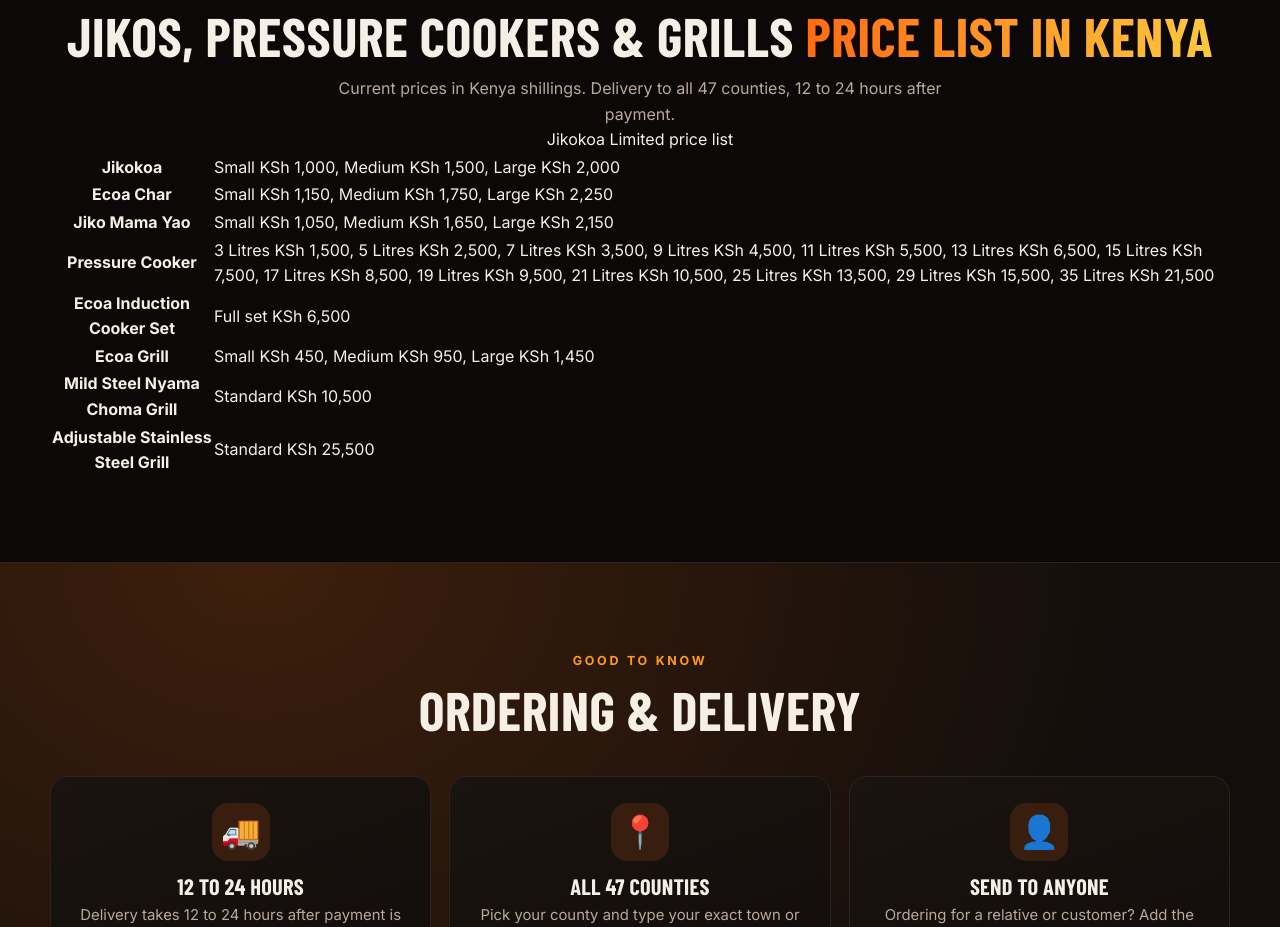
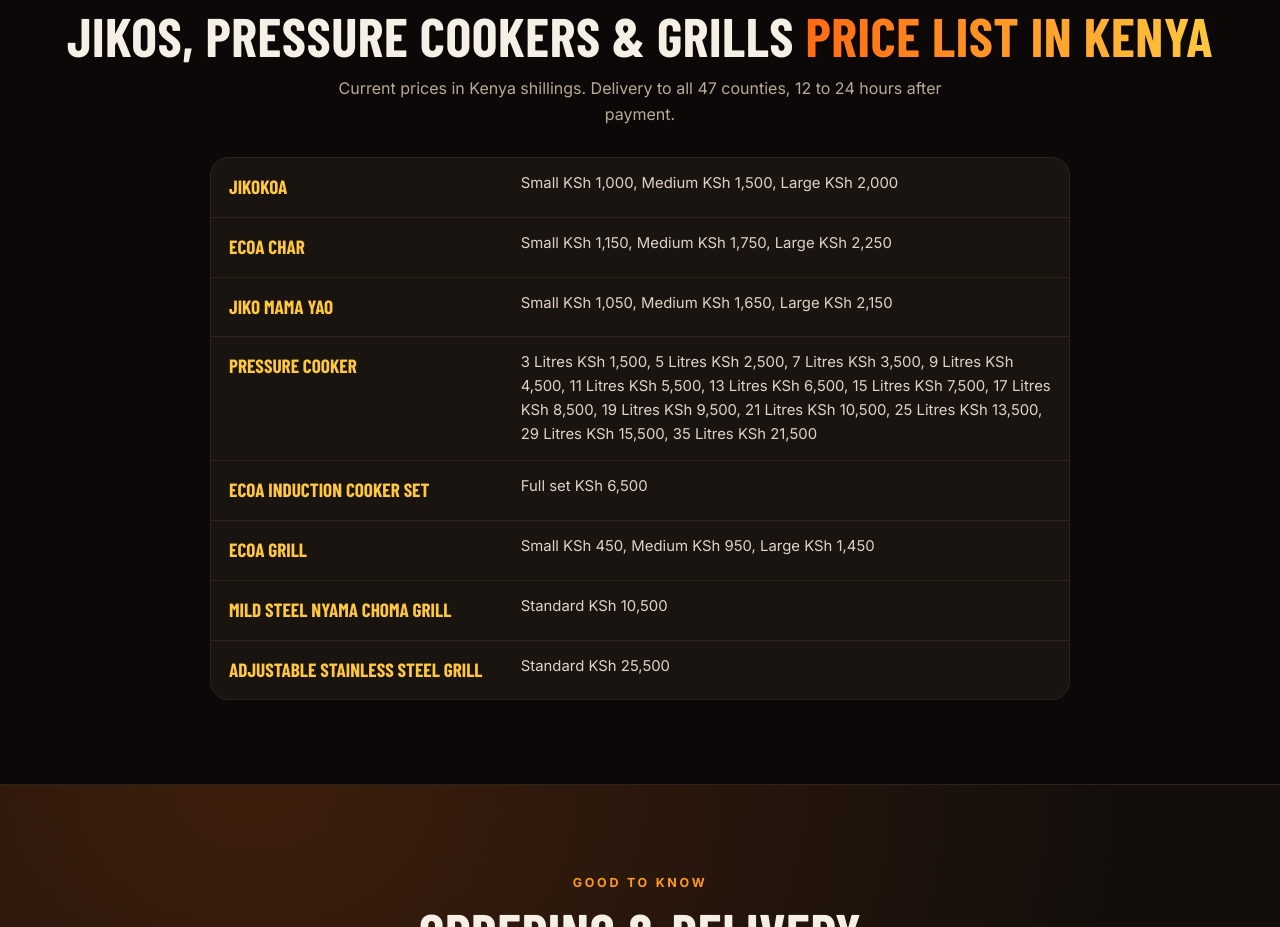
Before and after one commit to eqsedii/Jiko-koa, a plain HTML site: page shop.html in a window 1280 px wide. Shown: the part 3325-4252 px from the top of the page. Drawn offline with nearby package versions, Linux system fonts and the light colour scheme; a web font is replaced by a local one.

Commit message:
Add files via upload

```diff
--- a/css/style.css
+++ b/css/style.css
@@ -289,3 +289,12 @@ footer li .wai{vertical-align:-4px;fill:#25d366}
 .cdlg p{color:var(--mut);margin-bottom:18px}
 .cdlg .two{display:grid;grid-template-columns:1fr 1fr;gap:10px}
 .btn-danger{background:#e5483a;color:#fff}
+
+.sr{position:absolute;width:1px;height:1px;overflow:hidden;clip:rect(0 0 0 0)}
+.ptable{margin:30px auto 0;max-width:860px;background:var(--panel);border:1px solid var(--line);border-radius:var(--r);overflow:hidden}
+.ptable table{width:100%;border-collapse:collapse}
+.ptable th,.ptable td{padding:14px 18px;text-align:left;border-bottom:1px solid var(--line);font-size:.93rem;vertical-align:top}
+.ptable tr:last-child th,.ptable tr:last-child td{border-bottom:0}
+.ptable th{font-family:var(--head);text-transform:uppercase;font-size:1.2rem;color:var(--gold);width:34%}
+.ptable td{color:#e0d2c4}
+@media(max-width:600px){.ptable th,.ptable td{display:block;width:auto}.ptable th{padding-bottom:2px;border:0}.ptable td{padding-top:0}}
```
